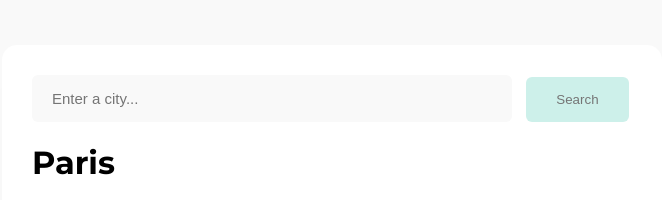
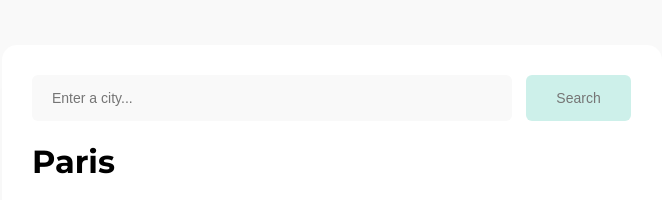
Before and after one commit to baronjada/my-first-project-weather-app, a plain HTML site: page index.html in a window 1280 px wide. Shown: the top 200 px of the page, 308-970 px from the left. Drawn offline with Linux system fonts and the light colour scheme.

Commit message:
Updated font size on form inputs

```diff
--- a/src/style.css
+++ b/src/style.css
@@ -22,7 +22,7 @@ body {
   border-radius: 6px;
   width: 80%;
   padding: 15px 20px;
-  font-size: 15px;
+  font-size: 14px;
 }
 
 .search-form-button {
@@ -32,4 +32,5 @@ body {
   border: none;
   border-radius: 6px;
   margin-left: 10px;
+  font-size: 14px;
 }
```
